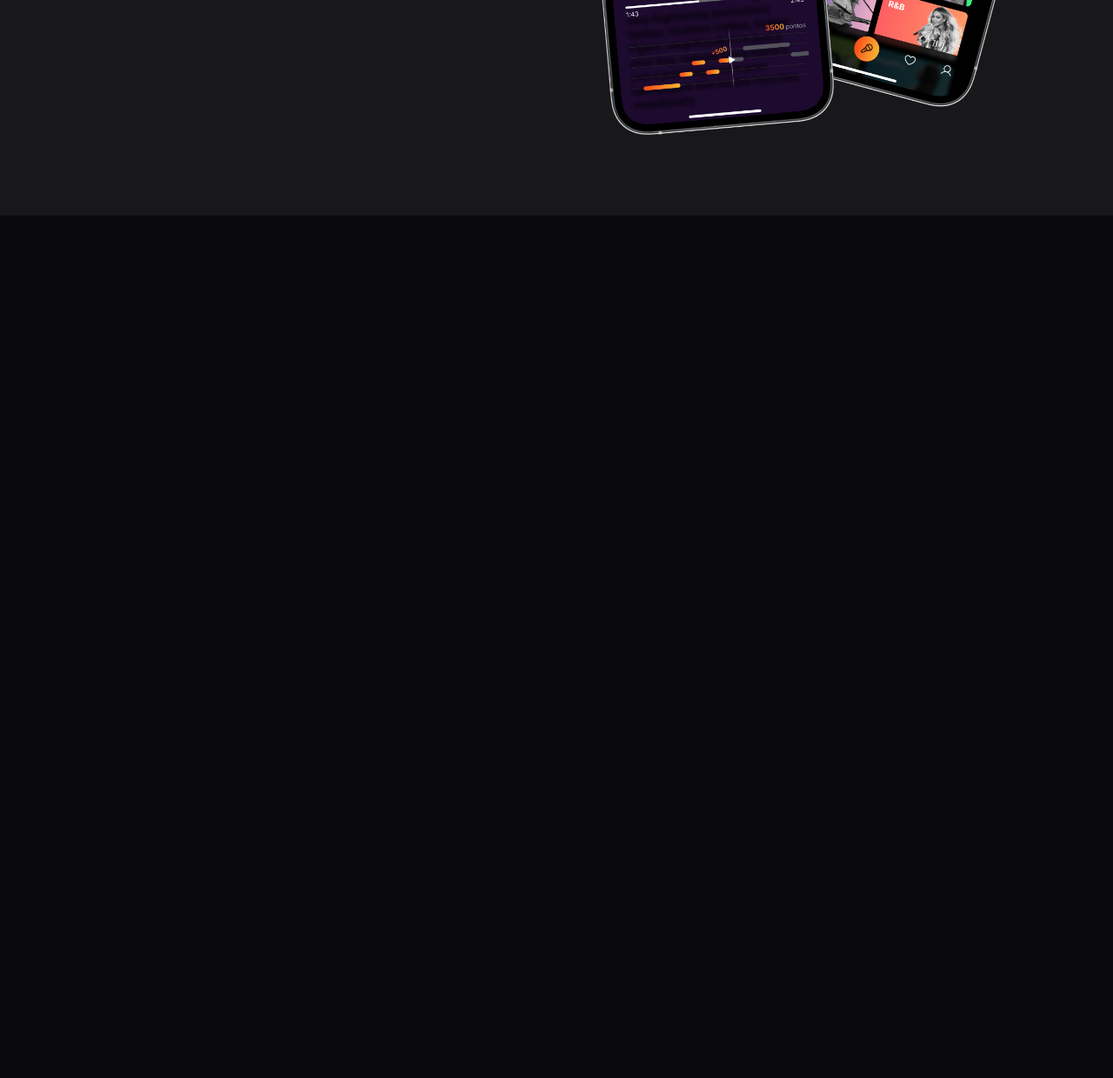
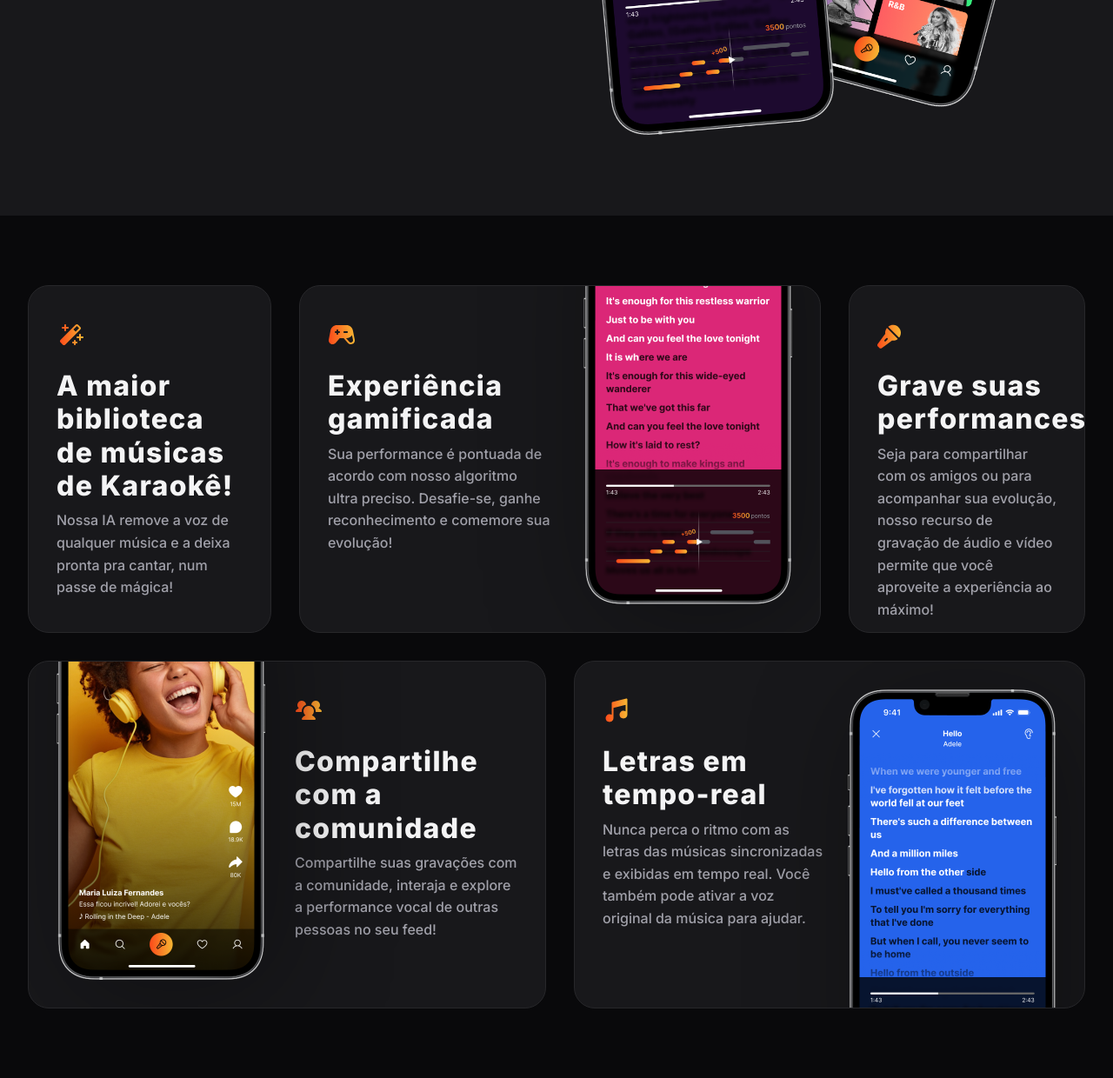
Before and after one commit to trybrito/zingen, a plain HTML site: page index.html in a window 1280 px wide. Shown: the part 1411-2651 px from the top of the page at 87% size. Before the commit the page ends 1659 px from the top, so only its background shows below. Drawn offline with Linux system fonts and the light colour scheme.

Commit message:
features section

```diff
--- a/index.html
+++ b/index.html
@@ -54,7 +54,7 @@
     <section id="smartphones-img">
       <img
         src="./assets/images/smartphones.png"
-        alt="Imagem. 2 smartphones conectados ao app de Karaokê Zingen"
+        alt="Imagem. 2 smartphones conectados ao app de Karaokê Zingen."
       />
     </section>
 
@@ -82,5 +82,89 @@
         </div>
       </div>
     </section>
+
+    <section id="features">
+      <div class="cards container py-xl grid gap-1.5">
+        <div class="card px-lg py-lg">
+          <img
+            src="./assets/icons/magic-wand.svg"
+            alt="Ícone. Varinha mágica."
+          />
+          <h3>A maior biblioteca de músicas de Karaokê!</h3>
+          <p>
+            Nossa IA remove a voz de qualquer música e a deixa pronta pra
+            cantar, num passe de mágica!
+          </p>
+        </div>
+
+        <div class="card px-lg py-lg">
+          <div>
+            <img
+              src="./assets/icons/game-controller.svg"
+              alt="Ícone. Controle de videogame."
+            />
+            <h3>Experiência gamificada</h3>
+            <p>
+              Sua performance é pontuada de acordo com nosso algoritmo ultra
+              preciso. Desafie-se, ganhe reconhecimento e comemore sua evolução!
+            </p>
+          </div>
+          <img
+            class="desktop-only"
+            src="./assets/images/smartphone-2.png"
+            alt="Imagem. Smartphone conectado ao app de Karaokê Zingen."
+          />
+        </div>
+
+        <div class="card px-lg py-lg">
+          <img
+            src="./assets/icons/microphone-stage.svg"
+            alt="Ícone. Microfone."
+          />
+          <h3>Grave suas performances</h3>
+          <p>
+            Seja para compartilhar com os amigos ou para acompanhar sua
+            evolução, nosso recurso de gravação de áudio e vídeo permite que
+            você aproveite a experiência ao máximo!
+          </p>
+        </div>
+
+        <div class="card px-lg py-lg">
+          <img
+            class="desktop-only"
+            src="./assets/images/smartphone-1.png"
+            alt="Imagem. Smartphone conectado ao app de Karaokê Zingen."
+          />
+          <div>
+            <img
+              src="./assets/icons/users-three.svg"
+              alt="Ícone. Comunidade."
+            />
+            <h3>Compartilhe com a comunidade</h3>
+            <p>
+              Compartilhe suas gravações com a comunidade, interaja e explore a
+              performance vocal de outras pessoas no seu feed!
+            </p>
+          </div>
+        </div>
+
+        <div class="card px-lg py-lg">
+          <div>
+            <img src="./assets/icons/music-notes.svg" alt="Ícone. Nota." />
+            <h3>Letras em tempo-real</h3>
+            <p>
+              Nunca perca o ritmo com as letras das músicas sincronizadas e
+              exibidas em tempo real. Você também pode ativar a voz original da
+              música para ajudar.
+            </p>
+          </div>
+          <img
+            class="desktop-only"
+            src="./assets/images/smartphone-3.png"
+            alt="Imagem. Smartphone conectado ao app de Karaokê Zingen."
+          />
+        </div>
+      </div>
+    </section>
   </body>
 </html>
--- /dev/null
+++ b/styles/components/cards.css
@@ -0,0 +1,9 @@
+.card {
+  background-color: var(--surface-color);
+  border: 1px solid var(--stroke-color);
+  border-radius: 1.5rem;
+
+  & h3 {
+    margin-top: 1rem;
+  }
+}
--- /dev/null
+++ b/styles/components/desktop-features-section.css
@@ -0,0 +1,68 @@
+#features {
+  & .cards {
+    grid-template-columns: 17.5rem 1fr 1fr 17rem;
+    grid-template-rows: 25rem 25rem;
+    gap: 2rem;
+
+    & .card {
+      position: relative;
+      overflow: hidden;
+
+      & img.desktop-only {
+        position: absolute;
+        max-width: 15rem;
+        filter: drop-shadow(1rem 1rem 4rem rgba(0, 0, 0, 0.34));
+      }
+    }
+
+    & .card:nth-child(1) {
+      grid-column: 1/2;
+    }
+
+    & .card:nth-child(2) {
+      grid-column: 2/4;
+
+      & > div {
+        max-width: 16rem;
+      }
+
+      & img.desktop-only {
+        bottom: 2rem;
+        right: 2rem;
+      }
+    }
+
+    & .card:nth-child(3) {
+      grid-column: 4/5;
+    }
+
+    & .card:nth-child(4) {
+      grid-column: 1/3;
+      grid-row: 2/3;
+
+      & > div {
+        max-width: 16rem;
+        margin-left: auto;
+      }
+
+      & img.desktop-only {
+        bottom: 2rem;
+        left: 2rem;
+      }
+    }
+
+    & .card:nth-child(5) {
+      grid-column: 3/5;
+      grid-row: 2/3;
+
+      & > div {
+        max-width: 16rem;
+      }
+
+      & img.desktop-only {
+        top: 2rem;
+        right: 2rem;
+      }
+    }
+  }
+}
--- a/styles/index.css
+++ b/styles/index.css
@@ -6,3 +6,5 @@
 @import url(./components/hero.css);
 @import url(./sections.css);
 @import url(./components/about-section.css);
+@import url(./components/cards.css);
+@import url(./components/desktop-features-section.css) (width >= 1280px);
--- a/styles/sections.css
+++ b/styles/sections.css
@@ -22,10 +22,6 @@ section {
   }
 }
 
-#about > div {
-  gap: 2rem;
-}
-
 @media (width >= 1280px) {
   #smartphones-img {
     display: none;
```
Also changed, not shown: assets/images/smartphone-1.png (renamed from assets/images/smarphone-1.png), assets/images/smartphone-3.png (renamed from assets/images/Tela 3.png).
